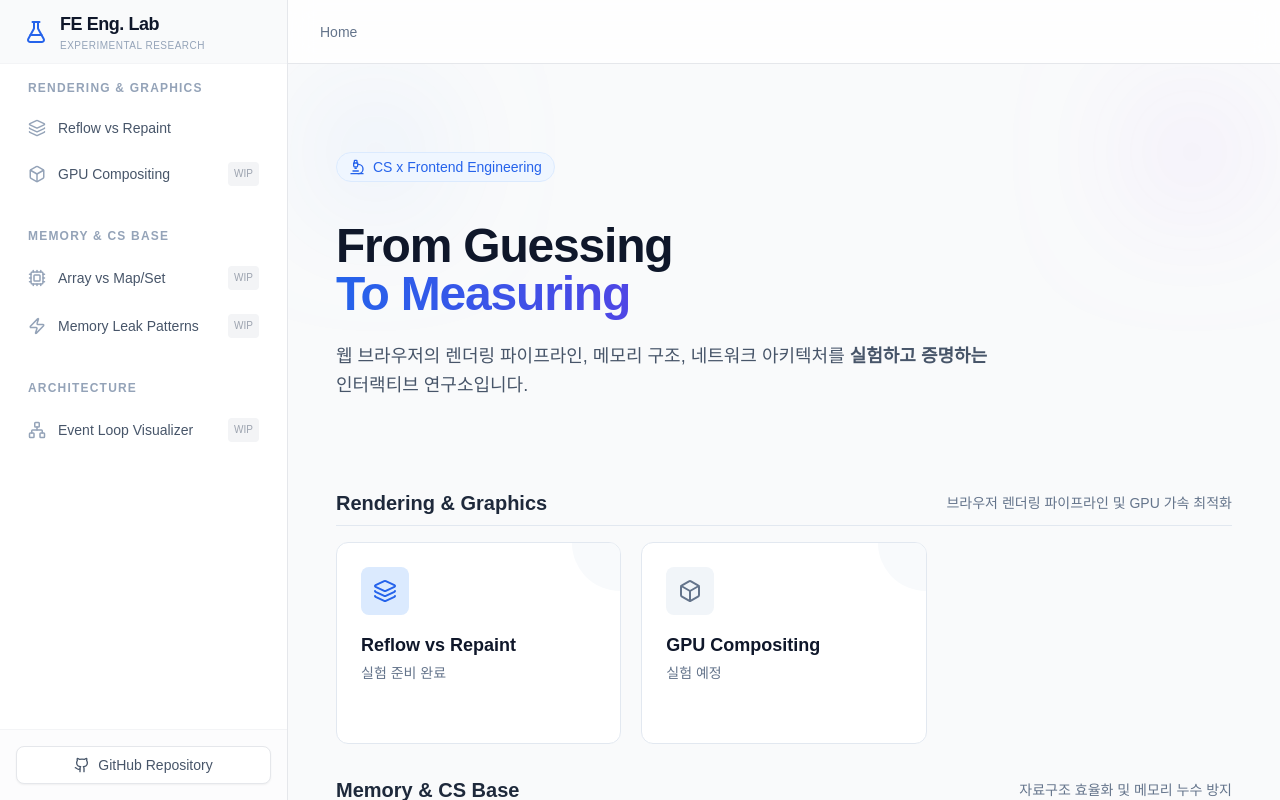
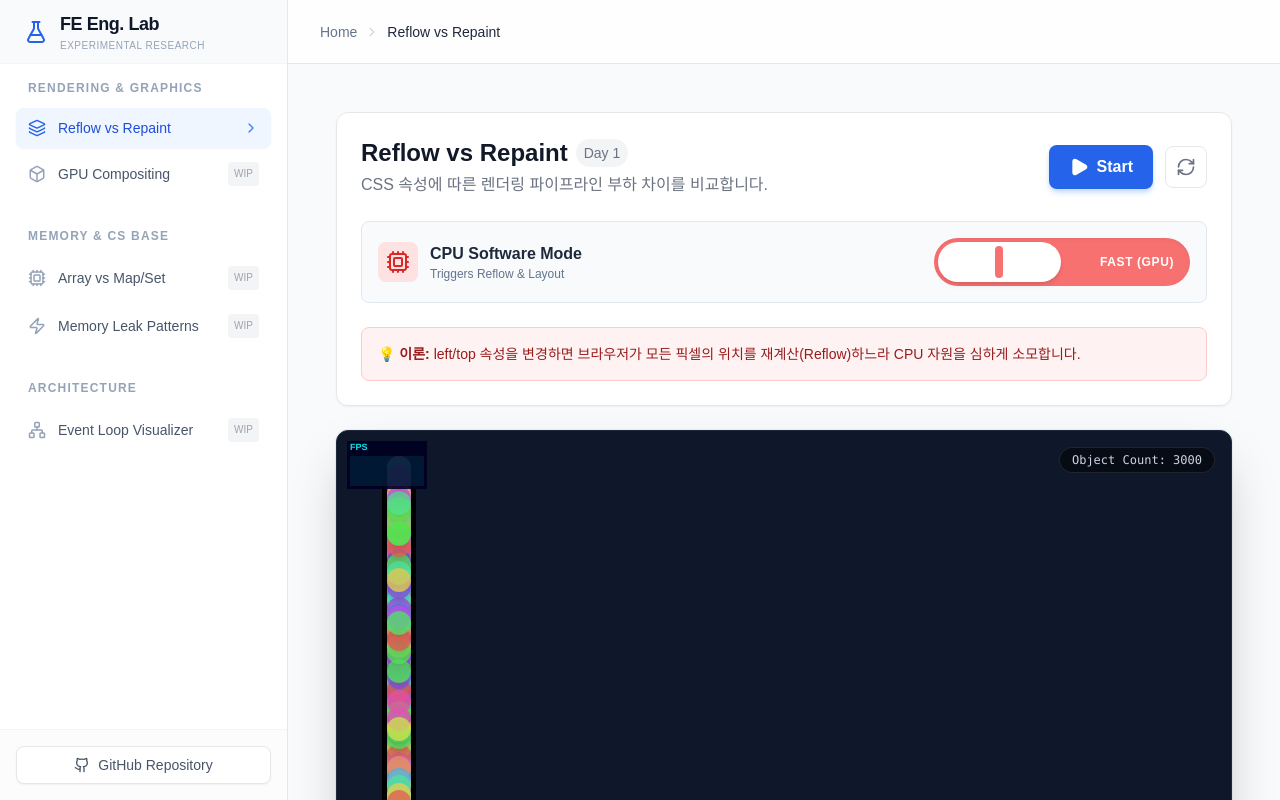
Before and after one commit to PaleBlueNote/frontend-engineering-lab, a React (Vite) app: page /experiments/rendering/reflow-repaint in a window 1280 px wide. Before the commit this address led to /. Built offline with nearby package versions, Linux system fonts and the light colour scheme; a web font is replaced by a local one.

Commit message:
feat: Reflow vs Repaint 렌더링 성능 비교 실험 구현 (#3)

```diff
--- a/src/App.jsx
+++ b/src/App.jsx
@@ -2,6 +2,7 @@ import React from 'react';
 import { BrowserRouter, Routes, Route, Navigate } from 'react-router-dom';
 import Layout from './components/Layout';
 import Home from './pages/Home';
+import ReflowRepaint from './experiments/rendering/reflow-repaint/index';
 
 function App() {
     return (
@@ -9,6 +10,7 @@ function App() {
             <Routes>
                 <Route path="/" element={<Layout />}>
                     <Route index element={<Home />} />
+                    <Route path="experiments/rendering/reflow-repaint" element={<ReflowRepaint />} />
                     <Route path="*" element={<Navigate to="/" replace />} />
                 </Route>
             </Routes>
--- a/src/components/Layout.jsx
+++ b/src/components/Layout.jsx
@@ -115,8 +115,7 @@ const Layout = () => {
             </aside>
 
             {/* 🖥️ Main Content Area */}
-            <main className="flex-1 flex flex-col h-full overflow-hidden relative w-full">
-                {/* Top Header */}
+            <main className="flex-1 flex flex-col h-full overflow-hidden relative w-full pt-16 md:pt-0">                {/* Top Header */}
                 <header className="hidden md:flex items-center justify-between h-16 px-8 bg-white/80 backdrop-blur-md border-b border-gray-200 sticky top-0 z-10">
                     <div className="flex items-center text-sm text-slate-500">
                         <span className="hover:text-blue-600 cursor-pointer transition-colors" onClick={() => navigate('/')}>Home</span>
--- /dev/null
+++ b/src/experiments/rendering/reflow-repaint/index.jsx
@@ -0,0 +1,202 @@
+import React, { useState, useEffect, useRef } from 'react';
+import Stats from 'stats.js';
+import { Play, Pause, RefreshCw, AlertTriangle, CheckCircle, Cpu, Zap, Loader2 } from 'lucide-react';
+
+const ITEM_COUNT = 3000;
+
+const ReflowRepaint = () => {
+    const [isRunning, setIsRunning] = useState(false);
+    const [isOptimized, setIsOptimized] = useState(false); // false: CPU, true: GPU
+    const [isSwitching, setIsSwitching] = useState(false); // 전환 애니메이션 상태
+
+    const containerRef = useRef(null);
+    const requestRef = useRef();
+    const statsRef = useRef(null);
+
+    // 1. Stats.js 초기화
+    useEffect(() => {
+        if (!statsRef.current && containerRef.current) {
+            const stats = new Stats();
+            stats.showPanel(0); // FPS
+            stats.dom.style.position = 'absolute';
+            stats.dom.style.top = '10px';
+            stats.dom.style.left = '10px';
+            stats.dom.style.zIndex = '20';
+            containerRef.current.appendChild(stats.dom);
+            statsRef.current = stats;
+        }
+    }, []);
+
+    // 2. 엔진 모드 변경 핸들러 (전환 효과 추가)
+    const handleModeToggle = () => {
+        if (isSwitching) return;
+
+        setIsSwitching(true);
+        setIsRunning(false);
+        setIsOptimized((prev) => !prev);
+        setIsSwitching(false);
+    };
+
+    // 3. 애니메이션 루프
+    const animate = (time) => {
+        if (statsRef.current) statsRef.current.begin();
+
+        const items = document.getElementsByClassName('test-item');
+        // 0 ~ 300px 사이 왕복 운동
+        const position = (Math.sin(time / 500) + 1) * 150;
+
+        for (let i = 0; i < items.length; i++) {
+            const item = items[i];
+            if (isOptimized) {
+                // ✅ GPU: transform
+                item.style.transform = `translateX(${position}px)`;
+            } else {
+                // ❌ CPU: left
+                item.style.left = `${position}px`;
+            }
+        }
+
+        if (statsRef.current) statsRef.current.end();
+        requestRef.current = requestAnimationFrame(animate);
+    };
+
+    // 실행/중지 컨트롤
+    useEffect(() => {
+        if (isRunning && !isSwitching) {
+            requestRef.current = requestAnimationFrame(animate);
+        } else {
+            cancelAnimationFrame(requestRef.current);
+        }
+        return () => cancelAnimationFrame(requestRef.current);
+    }, [isRunning, isOptimized, isSwitching]);
+
+    return (
+        <div className="space-y-6">
+            {/* 🎛️ Header & Controls */}
+            <div className="bg-white p-6 rounded-xl border border-gray-200 shadow-sm space-y-6">
+                <div className="flex flex-col md:flex-row justify-between items-start md:items-center gap-4">
+                    <div>
+                        <h2 className="text-2xl font-bold text-gray-900 flex flex-wrap items-center gap-2">
+                            Reflow vs Repaint
+                            <span className="text-sm font-normal text-gray-500 bg-gray-100 px-2 py-1 rounded-full whitespace-nowrap">
+                Day 1
+              </span>
+                        </h2>
+                        <p className="text-gray-500 mt-1">
+                            CSS 속성에 따른 렌더링 파이프라인 부하 차이를 비교합니다.
+                        </p>
+                    </div>
+
+                    <div className="flex items-center gap-3">
+                        {/* Play/Pause Button */}
+                        <button
+                            onClick={() => setIsRunning(!isRunning)}
+                            disabled={isSwitching}
+                            className={`flex items-center gap-2 px-5 py-2.5 rounded-lg font-bold text-white transition-all shadow-md active:scale-95 ${
+                                isRunning
+                                    ? 'bg-orange-500 hover:bg-orange-600 shadow-orange-200'
+                                    : 'bg-blue-600 hover:bg-blue-700 shadow-blue-200'
+                            } disabled:opacity-50 disabled:cursor-not-allowed`}
+                        >
+                            {isRunning ? <Pause size={20} fill="currentColor" /> : <Play size={20} fill="currentColor" />}
+                            {isRunning ? 'Pause' : 'Start'}
+                        </button>
+
+                        <button
+                            onClick={() => window.location.reload()}
+                            className="p-2.5 text-gray-500 hover:bg-gray-100 rounded-lg transition-colors border border-gray-200"
+                            title="Reset"
+                        >
+                            <RefreshCw size={20} />
+                        </button>
+                    </div>
+                </div>
+
+                {/* 🕹️ Toggle Switch UI (New) */}
+                <div className="flex flex-col sm:flex-row gap-4 items-center justify-between p-4 bg-slate-50 rounded-lg border border-slate-200">
+                    <div className="flex items-center gap-3">
+                        <div className={`p-2 rounded-lg ${isOptimized ? 'bg-green-100 text-green-600' : 'bg-red-100 text-red-600'}`}>
+                            {isOptimized ? <Zap size={24} /> : <Cpu size={24} />}
+                        </div>
+                        <div>
+                            <div className="font-bold text-slate-800">
+                                {isOptimized ? 'GPU Accelerated' : 'CPU Software Mode'}
+                            </div>
+                            <div className="text-xs text-slate-500">
+                                {isOptimized ? 'Composite Layer Only' : 'Triggers Reflow & Layout'}
+                            </div>
+                        </div>
+                    </div>
+
+                    {/* Custom Toggle Switch */}
+                    <button
+                        onClick={handleModeToggle}
+                        disabled={isSwitching}
+                        className={`relative w-64 h-12 rounded-full p-1 transition-colors duration-300 ease-in-out cursor-pointer shadow-inner ${
+                            isOptimized ? 'bg-green-500' : 'bg-red-400'
+                        }`}
+                    >
+                        <div className="absolute inset-0 flex justify-between items-center px-4 text-xs font-bold text-white pointer-events-none uppercase tracking-wider">
+                            <span>Slow (CPU)</span>
+                            <span>Fast (GPU)</span>
+                        </div>
+                        <div
+                            className={`absolute top-1 bottom-1 w-[48%] bg-white rounded-full shadow-md transform transition-transform duration-300 ease-out flex items-center justify-center ${
+                                isOptimized ? 'translate-x-[104%]' : 'translate-x-0'
+                            }`}
+                        >
+                            {isSwitching ? (
+                                <Loader2 size={16} className="animate-spin text-gray-400" />
+                            ) : (
+                                <div className={`w-2 h-8 rounded-full ${isOptimized ? 'bg-green-500' : 'bg-red-400'}`} />
+                            )}
+                        </div>
+                    </button>
+                </div>
+
+                {/* Info Box */}
+                <div className={`p-4 rounded-lg border text-sm transition-colors duration-300 ${isOptimized ? 'bg-green-50 border-green-200 text-green-800' : 'bg-red-50 border-red-200 text-red-800'}`}>
+                    <strong>💡 이론:</strong> {isOptimized
+                    ? 'transform 속성은 메인 스레드의 레이아웃 계산(Reflow)을 건너뛰고, GPU가 처리하는 합성(Composite) 단계만 수행합니다.'
+                    : 'left/top 속성을 변경하면 브라우저가 모든 픽셀의 위치를 재계산(Reflow)하느라 CPU 자원을 심하게 소모합니다.'}
+                </div>
+            </div>
+
+            {/* Animation Stage */}
+            <div
+                ref={containerRef}
+                className="relative h-[500px] bg-slate-900 rounded-xl overflow-hidden border border-slate-800 shadow-2xl ring-1 ring-slate-900/5"
+            >
+                {/* Loading Overlay */}
+                {isSwitching && (
+                    <div className="absolute inset-0 z-30 bg-black/60 backdrop-blur-sm flex flex-col items-center justify-center text-white">
+                        <Loader2 size={48} className="animate-spin text-blue-500 mb-4" />
+                        <div className="text-xl font-bold">Switching Rendering Engine...</div>
+                        <div className="text-sm text-slate-400 mt-2">Flush Layout Cache & Optimizing Layers</div>
+                    </div>
+                )}
+
+                <div className="absolute top-4 right-4 z-10 bg-black/50 backdrop-blur px-3 py-1 rounded-full text-xs text-slate-300 font-mono border border-white/10">
+                    Object Count: {ITEM_COUNT}
+                </div>
+
+                {/* Test Items */}
+                {Array.from({ length: ITEM_COUNT }).map((_, i) => (
+                    <div
+                        key={i}
+                        className="test-item absolute w-6 h-6 rounded-full shadow-lg"
+                        style={{
+                            top: `${Math.random() * 90 + 5}%`, // 상하 여백 둠
+                            left: '50px',
+                            background: `hsl(${Math.random() * 360}, 70%, 60%)`,
+                            willChange: isOptimized ? 'transform' : 'auto',
+                            opacity: 0.8
+                        }}
+                    />
+                ))}
+            </div>
+        </div>
+    );
+};
+
+export default ReflowRepaint;
```
